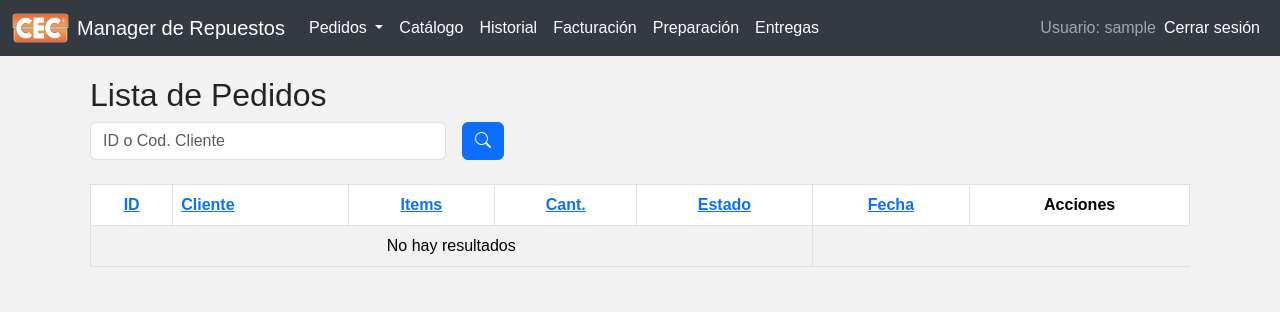
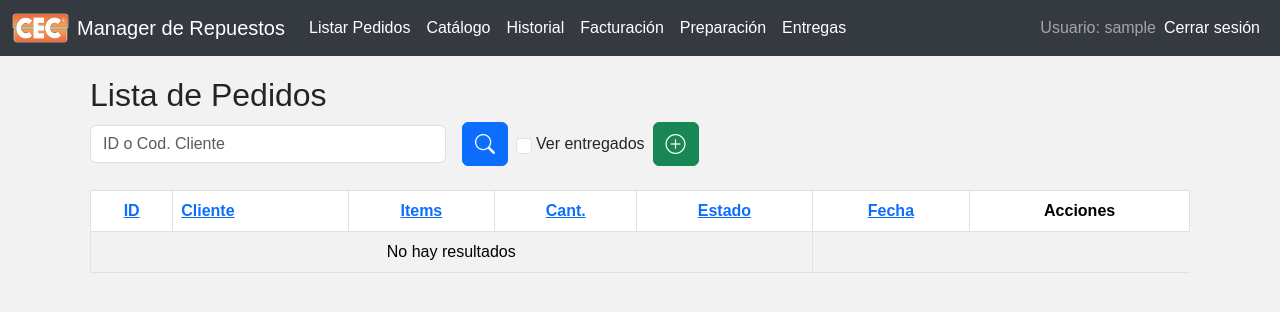
Before and after one commit to ale-1988/manager_repuestos, a Django app: page /pedidos/ in a window 1280 px wide. Shown: the top 312 px of the page. Run offline with Django 5.2, Linux system fonts and the light colour scheme; the visitor is signed in with stand-in values (Sample User, id 1); data that the repository does not hold is empty; some libraries are stand-ins or nearby versions.

Commit message:
Agrego el boton nuevo pedido en el listado y desaparecen los Entregados

```diff
--- a/pedidos/views.py
+++ b/pedidos/views.py
@@ -176,27 +176,10 @@ def confirmar_division(request, id):
 # ==========================================================
 # LISTAR PEDIDOS
 # ==========================================================
-#@login_required
-# def listar_pedidos(request):
-#     q = request.GET.get("q", "").strip()
-
-#     pedidos = Pedido.objects.all()
-
-#     if q:
-#         pedidos = pedidos.filter(id__icontains=q) | pedidos.filter(cod_cliente__icontains=q)
-
-#     pedidos = pedidos.annotate(
-#         total_items=Count("detalles"),               # cantidad de repuestos distintos
-#         total_cantidades=Sum("detalles__cantidad")   # suma de cantidades
-#     ).order_by("-id")
-
-#     return render(request, "pedidos/listar_pedidos.html", {
-#         "pedidos": pedidos,
-#         "q": q,
-#     })
 @login_required
 def listar_pedidos(request):
     q = request.GET.get("q", "").strip()
+    ver_entregados = request.GET.get("ver_entregados")
 
     # Parámetros para ordenar
     orden = request.GET.get("orden", "fecha")     # default → fecha
@@ -222,6 +205,11 @@ def listar_pedidos(request):
 
     pedidos = Pedido.objects.all()
 
+    # Ocultar entregados por defecto
+    if not ver_entregados:
+        pedidos = pedidos.exclude(estado="ENTREGADO")
+
+    # Filtro búsqueda
     if q:
         pedidos = pedidos.filter(id__icontains=q) | pedidos.filter(cod_cliente__icontains=q)
 
--- a/templates/base.html
+++ b/templates/base.html
@@ -59,17 +59,9 @@
 
             <!-- MENÚ IZQUIERDO -->
             <ul class="navbar-nav me-auto">
-
-                <!-- SUBMENÚ PEDIDOS -->
-                <li class="nav-item dropdown">
-                    <a class="nav-link dropdown-toggle" href="#" id="pedidosDropdown" role="button"
-                       data-bs-toggle="dropdown" aria-expanded="false">
-                        Pedidos
-                    </a>
-                    <ul class="dropdown-menu" aria-labelledby="pedidosDropdown">
-                        <li><a class="dropdown-item" href="{% url 'pedidos:nuevo_cliente' %}">Nuevo</a></li>
-                        <li><a class="dropdown-item" href="{% url 'pedidos:listar' %}">Listar</a></li>
-                    </ul>
+                <!-- MENÚ PEDIDOS -->
+                <li class="nav-item">
+                    <a class="nav-link" href="{% url 'pedidos:listar' %}">Listar Pedidos</a>
                 </li>
 
                 <!-- MENÚ REPUESTOS -->
--- a/templates/pedidos/editar_pedido.html
+++ b/templates/pedidos/editar_pedido.html
@@ -197,12 +197,14 @@
                     <!-- CANCELAR -->
 
                     {% if request.user.rol == "admin" or request.user.rol == "gerente" %}
+                        {% if pedido.estado not in "ENVIADO,ENTREGADO" %}
                             <a href="{% url 'pedidos:cancelar' pedido.id %}"
                             class="btn btn-danger btn-sm ms-auto"
                             onclick="return confirm('¿Seguro desea cancelar este pedido?');"
                             title="Cancelar pedido">
                                 <i class="bi bi-x-circle fs-5"></i>
                             </a>
+                        {% endif %}
                     {% endif %}
                 </div>
             </div>
@@ -343,7 +345,6 @@
             {% endfor %}
         </tbody>
     </table>
-
     <button class="btn btn-primary mt-3" title="Confirmar división"><i class="bi bi-scissors fs-5"></i></button>
     <a href="." class="btn btn-secondary mt-3" title="Cancelar"><i class="bi bi-x-circle fs-5"></i></a>
 
--- a/templates/pedidos/listar_pedidos.html
+++ b/templates/pedidos/listar_pedidos.html
@@ -3,29 +3,33 @@
 
 <h2>Lista de Pedidos</h2>
 
-<form method="get" class="row g-3 mb-4">
+<form method="get" class="row g-3 mb-4  align-items-center">
     <div class="col-md-4">
         <input type="text" name="q" class="form-control" placeholder="ID o Cod. Cliente" value="{{ q }}">
     </div>
-    <div class="col-md-2">
-        <button class="btn btn-primary" title="Buscar"><i class="bi bi-search"></i></button>
+    <div class="col-md-auto d-flex gap-2">
+        <button class="btn btn-primary" title="Buscar">
+            <i class="bi bi-search fs-5"></i>
+        </button>
+
+        <div class="form-check mb-0 d-flex align-items-center">
+            <input class="form-check-input" type="checkbox" name="ver_entregados"
+                value="1"
+                id="ver_entregados"
+                {% if request.GET.ver_entregados %}checked{% endif %}
+                onchange="this.form.submit()">
+            <label class="form-check-label ms-1" for="ver_entregados">
+                Ver entregados
+            </label>
+        </div>
+        <a href="{% url 'pedidos:nuevo_cliente' %}" class="btn btn-success" title="Nuevo pedido">
+            <i class="bi bi-plus-circle fs-5"></i>
+        </a>
     </div>
 </form>
 
 
 <table class="table table-striped table-bordered">
-<!--<thead>
-        <tr>
-            <th class="text-center">ID</th>
-            <th>Cliente</th>
-            <th class="text-center">Items</th>
-            <th class="text-center">Cant.</th>
-            <th class="text-center">Estado</th>
-            <th class="text-center">Fecha</th>
-            <th class="text-center">Acciones</th>
-        </tr>
-    </thead>-->
-
     <thead>
         <tr>
             {% comment %} Cada th alterna asc/desc {% endcomment %}
```
Also changed, not shown: templates/sesiones/login.html (+7 -10 lines). Lines whose indentation alone changed are shown as unchanged.
